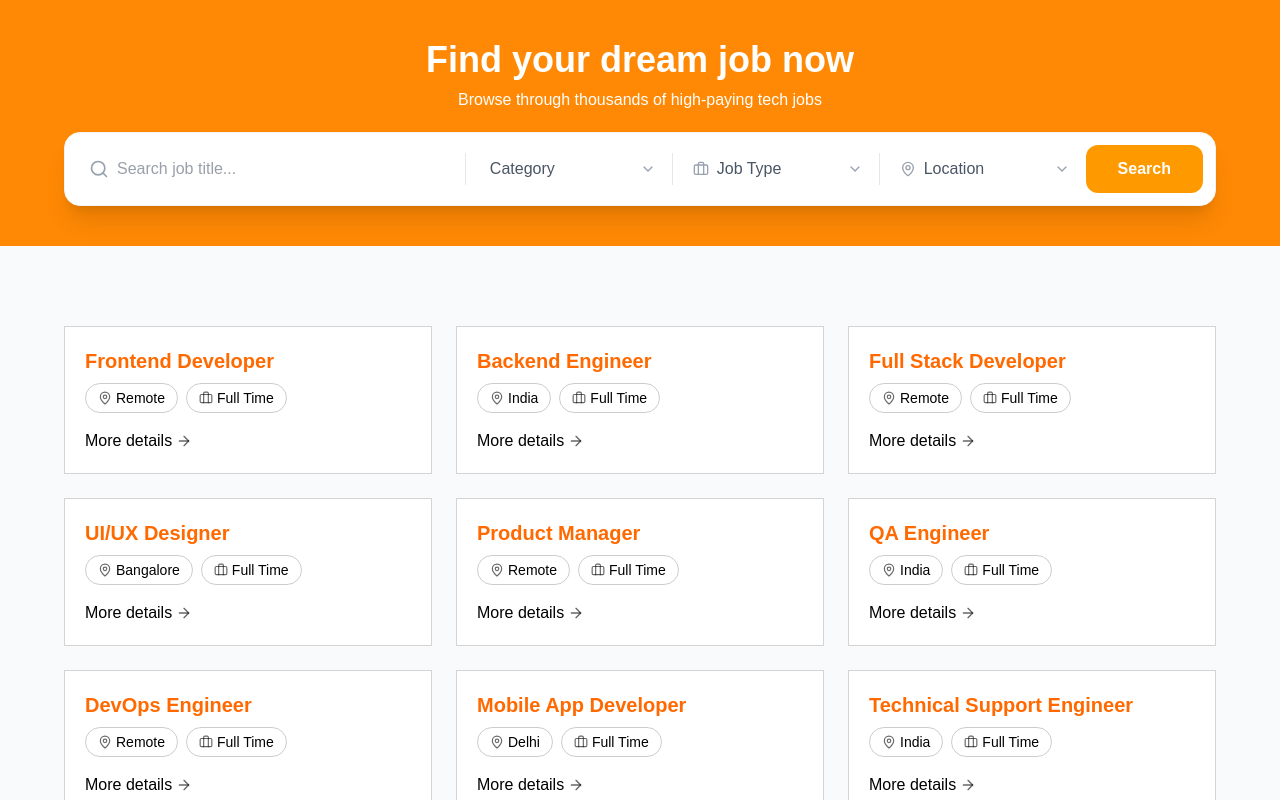
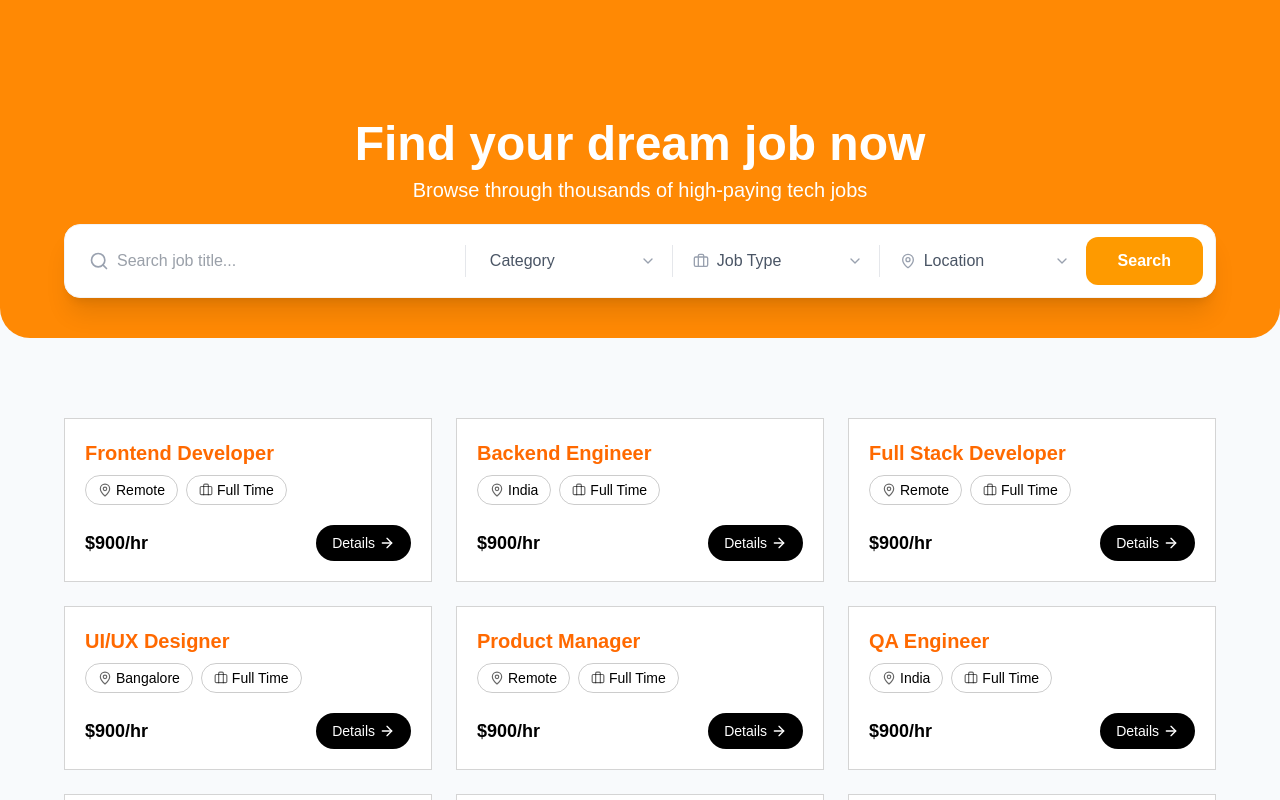
Before and after one commit to drj09/chopstore-app, a Next.js app: page / in a window 1280 px wide. Shown: the top 800 px of the page. Built offline with nearby package versions, Linux system fonts and the light colour scheme.

Commit message:
feat: improve job listing UI with enhanced styling and layout adjustments

```diff
--- a/src/app/page.tsx
+++ b/src/app/page.tsx
@@ -5,12 +5,13 @@ import jobs from "../app/mockData/jobs.json";
 
 export default function Home() {
 	return (
-		<main className="min-h-screen bg-slate-50">
-			<div className="text-center mb-8 pt-10 bg-orange-400 pb-10">
-				<h1 className="text-4xl font-extrabold text-white mb-2">
+		<main className=" bg-slate-50">
+			<div className="text-center mb-8 bg-orange-400 pb-10 pt-30 rounded-b-[30px]">
+
+				<h1 className="text-5xl font-extrabold text-white mb-2">
 					Find your dream job now
 				</h1>
-				<p className="text-white">
+				<p className="text-white text-xl">
 					Browse through thousands of high-paying tech jobs
 				</p>
 				{/* The Search Component */}
--- a/src/components/JobListingCards.tsx
+++ b/src/components/JobListingCards.tsx
@@ -1,8 +1,7 @@
 "use client";
 
 import { useState } from "react";
-import { Search, MapPin, Briefcase, ArrowRight } from 'lucide-react';
-
+import { Search, MapPin, Briefcase, ArrowRight } from "lucide-react";
 
 export type Job = {
   id: number;
@@ -66,38 +65,45 @@ export default function CareerJobs({
               </span>
             </p>
 
+            <div className="mt-5 flex items-center justify-between">
+              {/* Left side: price */}
+              <h2 className="text-lg font-semibold text-black">$900/hr</h2>
 
-
-
+              {/* Right side: button */}
               <button
                 onClick={() => openModal(job)}
-                            className="mt-4 flex items-center gap-1 text-black font-medium
-             hover:opacity-70 transition"
+                className="flex items-center gap-1
+               rounded-full
+               bg-black
+               px-4 py-2
+               text-sm text-white
+               hover:bg-orange-400
+               hover:text-black
+               transition"
               >
-                            More details
-                            <ArrowRight className="w-4 h-4 text-black/60" />
+                Details
+                <ArrowRight
+                  className="w-4 h-4 text-white                hover:text-black
+"
+                />
               </button>
+            </div>
           </div>
         ))}
       </div>
-
 
       {/* Bottom Modal */}
       {selectedJob && (
         <div className="fixed inset-0 z-50 flex items-end bg-black/50">
           <div
-                        className={`bg-white w-full mr-2 ml-2
-    min-h-[80vh] max-h-[85vh]
-    rounded-t-2xl
-    border-t border-black
-    p-6 pb-10
-    overflow-y-auto
-    ${isClosing ? "animate-slideDown" : "animate-slideUp"}
+            className={`bg-white w-full mr-2 ml-2 min-h-[80vh] max-h-[85vh] rounded-t-2xl border-t border-black p-6 pb-10 overflow-y-auto
+                            ${
+                              isClosing
+                                ? "animate-slideDown"
+                                : "animate-slideUp"
+                            }
                         `}
           >
-
-
-
             {/* Header */}
             <div className="flex justify-between items-start gap-4 mb-6">
               <div>
@@ -127,9 +133,7 @@ export default function CareerJobs({
               <h3 className="text-lg font-semibold text-black mb-2">
                 Job Brief
               </h3>
-                            <p className="text-black leading-relaxed">
-                                {selectedJob.brief}
-                            </p>
+              <p className="text-black leading-relaxed">{selectedJob.brief}</p>
             </section>
 
             {/* Requirements */}
@@ -158,9 +162,6 @@ export default function CareerJobs({
           </div>
         </div>
       )}
-
-
-
     </section>
   );
 }
```
Lines whose indentation alone changed are shown as unchanged.
